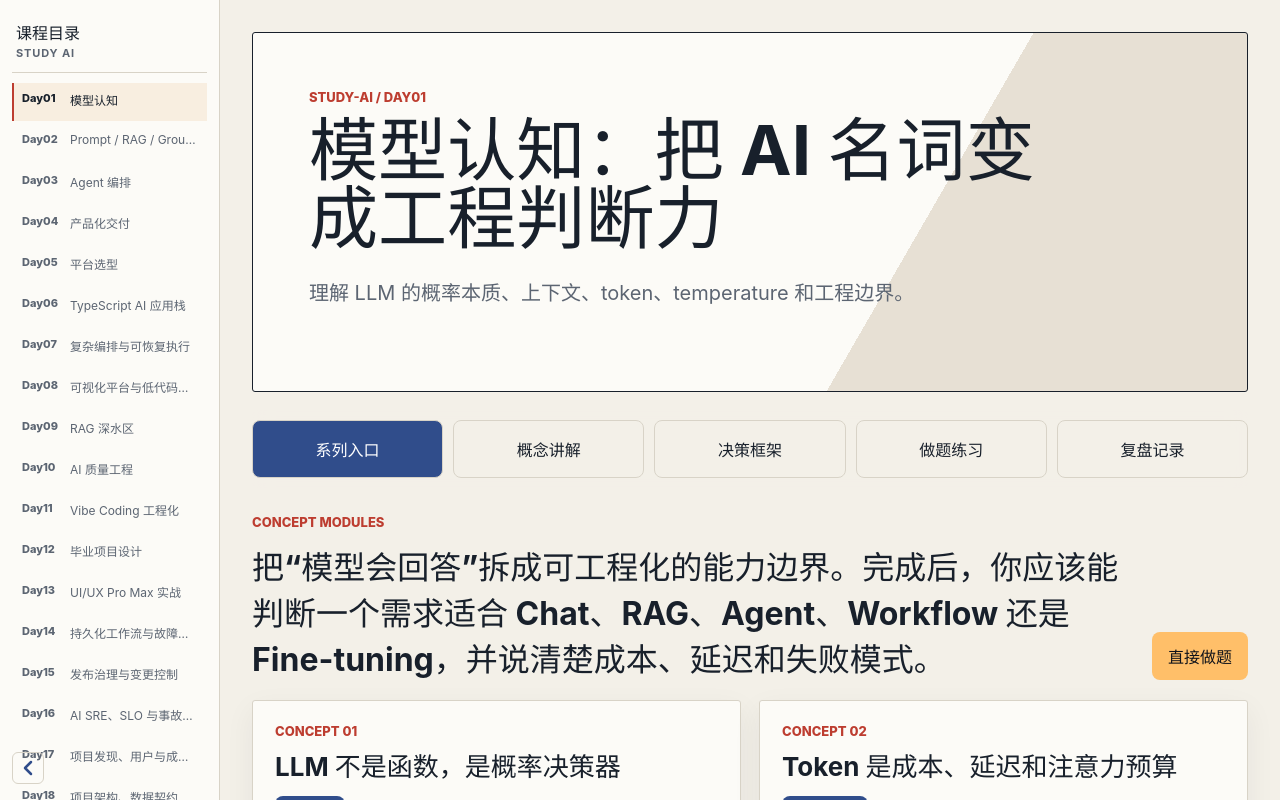
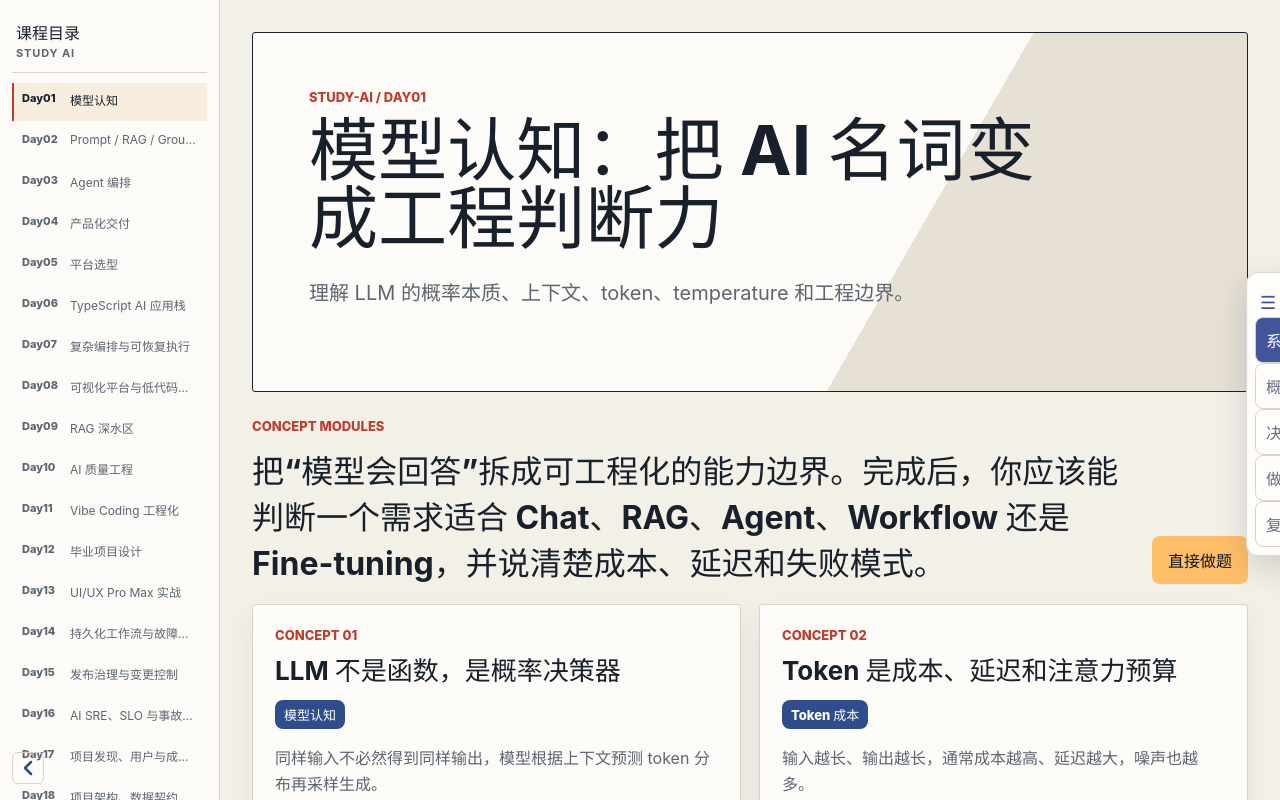
Before and after one commit to ilovex1314/study-ai, a React (Vite) app in the folder apps/interactive-lessons/: page /day01/series in a window 1280 px wide. Shown: the top 800 px of the page. Built offline with nearby package versions, Linux system fonts and the light colour scheme.

Commit message:
feat: use fixed desktop section rail

```diff
--- a/apps/interactive-lessons/src/App.tsx
+++ b/apps/interactive-lessons/src/App.tsx
@@ -237,7 +237,7 @@ function LessonPageView({ lesson, routeSection }: { lesson: LessonPage; routeSec
   return (
     <main id="main-content" className="app-shell" tabIndex={-1}>
       <Hero lesson={lesson} />
-      <nav className={moduleNavOpen ? "route-strip open" : "route-strip"} aria-label="当前页面模块导航">
+      <nav className={moduleNavOpen ? "section-rail open" : "section-rail"} aria-label="当前页面模块导航">
         <button
           className="route-toggle"
           type="button"
--- a/apps/interactive-lessons/src/styles.css
+++ b/apps/interactive-lessons/src/styles.css
@@ -327,7 +327,7 @@ button:disabled {
   color: #9da9bb;
 }
 
-.route-strip {
+.section-rail {
   position: sticky;
   top: 0;
   z-index: 10;
@@ -338,6 +338,32 @@ button:disabled {
   padding: 10px 0;
   background: rgba(243, 240, 232, 0.94);
   backdrop-filter: blur(10px);
+}
+
+@media (min-width: 1025px) {
+  .section-rail {
+    position: fixed;
+    top: 34vh;
+    right: -142px;
+    z-index: 30;
+    display: block;
+    width: 176px;
+    margin: 0;
+    padding: 8px;
+    border: 1px solid rgba(23, 32, 51, 0.16);
+    border-radius: 12px 0 0 12px;
+    background: rgba(255, 253, 250, 0.96);
+    box-shadow: 0 12px 32px rgba(23, 32, 51, 0.16);
+    transition: right 180ms ease;
+  }
+
+  .section-rail:hover,
+  .section-rail:focus-within { right: 0; }
+
+  .section-rail .route-toggle { display: grid; place-items: center; width: 26px; min-height: 36px; padding: 0; margin: 0; background: transparent; color: #40559a; font-size: 0; }
+  .section-rail .route-toggle::after { content: "☰"; font-size: 18px; }
+  .section-rail .route-step { display: block; width: 100%; min-height: 0; padding: 10px; text-align: left; border-radius: 8px; background: transparent; color: #687083; }
+  .section-rail .route-step.active { background: #40559a; color: #fff; }
 }
 
 .route-toggle {
```
Also changed, not shown: 1 other file (tests, documents, lock files or other folders).
